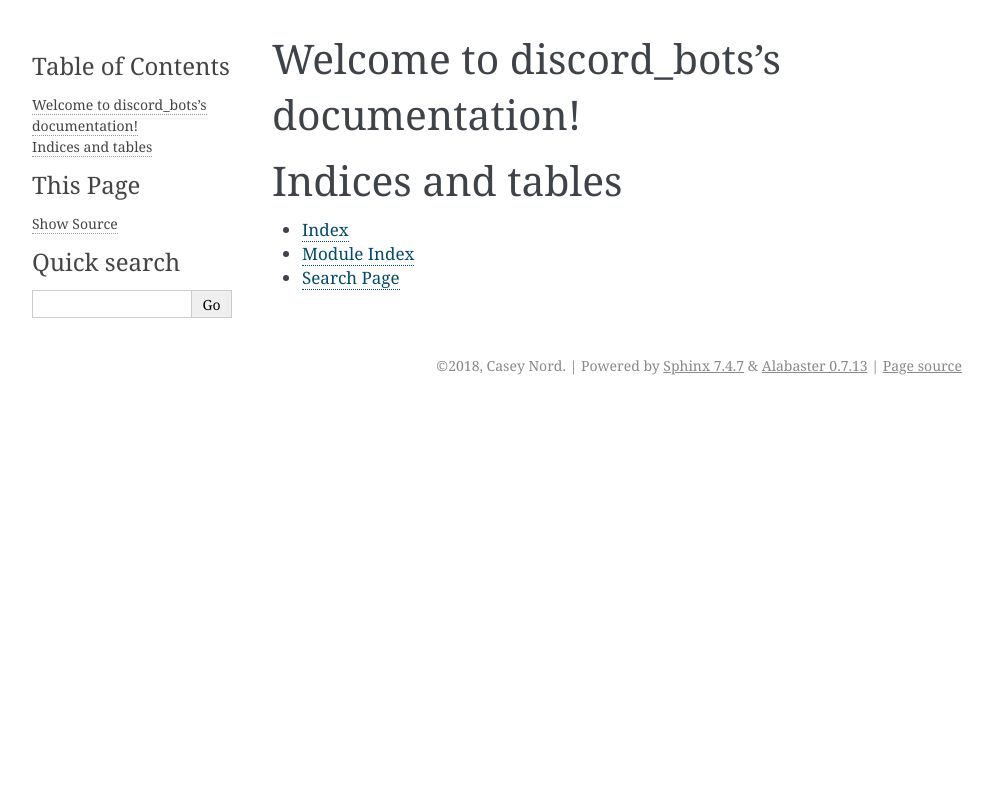
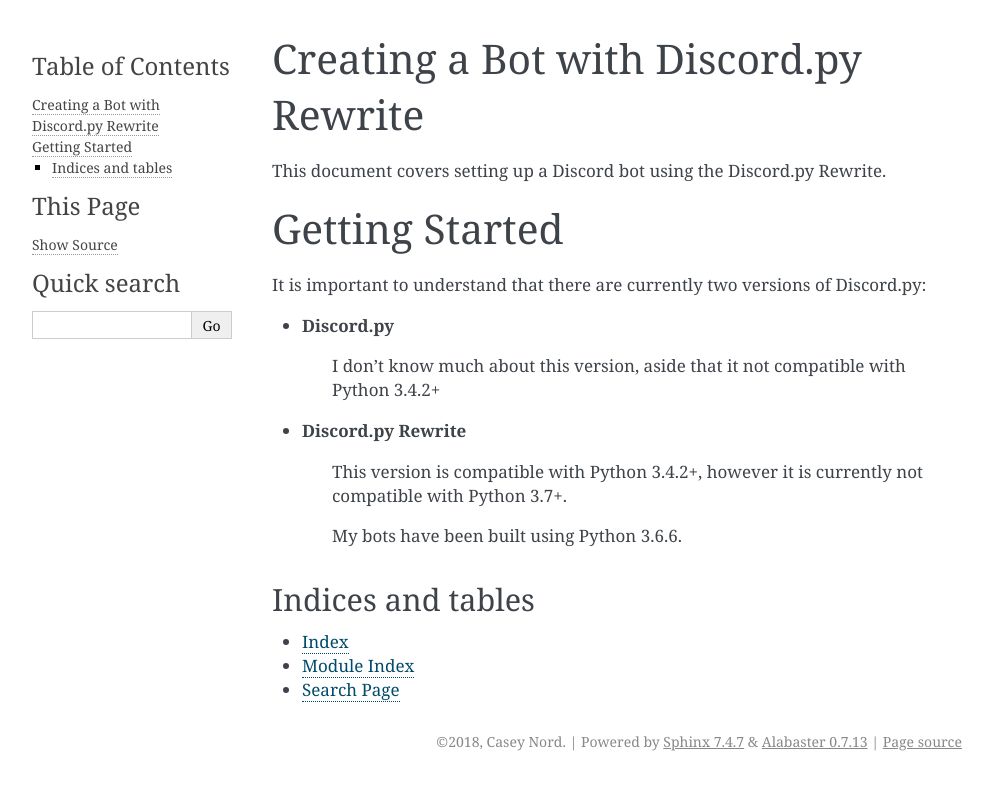
Before and after one commit to CaseyNord/bot_docs, a Sphinx documentation site: the page built from source/index.rst, in a window 1280 px wide. Shown: the top 790 px of the page, without its empty margins (148-1141 px from the left). Built offline with Sphinx 7.4.7, drawn with Linux system fonts in a browser that asks for light colours.

```diff
--- a/source/conf.py
+++ b/source/conf.py
@@ -19,7 +19,7 @@
 
 # -- Project information -----------------------------------------------------
 
-project = 'discord_bots'
+project = 'bot_docs'
 copyright = '2018, Casey Nord'
 author = 'Casey Nord'
 
@@ -129,7 +129,7 @@
 # (source start file, target name, title,
 #  author, documentclass [howto, manual, or own class]).
 latex_documents = [
-    (master_doc, 'discord_bots.tex', 'discord\\_bots Documentation',
+    (master_doc, 'bot_docs.tex', 'bot\\_docs Documentation',
      'Casey Nord', 'manual'),
 ]
 
@@ -139,7 +139,7 @@
 # One entry per manual page. List of tuples
 # (source start file, name, description, authors, manual section).
 man_pages = [
-    (master_doc, 'discord_bots', 'discord_bots Documentation',
+    (master_doc, 'bot_docs.tex', 'bot\\_docs Documentation',
      [author], 1)
 ]
 
@@ -150,8 +150,8 @@
 # (source start file, target name, title, author,
 #  dir menu entry, description, category)
 texinfo_documents = [
-    (master_doc, 'discord_bots', 'discord_bots Documentation',
-     author, 'discord_bots', 'One line description of project.',
+   (master_doc, 'bot_docs.tex', 'bot\\_docs Documentation',
+     author, 'bot_docs', 'One line description of project.',
      'Miscellaneous'),
 ]
 
--- a/source/index.rst
+++ b/source/index.rst
@@ -1,10 +1,30 @@
-.. discord_bots documentation master file, created by
+.. bots_docs documentation master file, created by
    sphinx-quickstart on Sat Nov 17 20:27:33 2018.
    You can adapt this file completely to your liking, but it should at least
    contain the root `toctree` directive.
 
-Welcome to discord_bots's documentation!
-========================================
+######################################
+Creating a Bot with Discord.py Rewrite
+######################################
+
+This document covers setting up a Discord bot using the Discord.py Rewrite.
+
+###############
+Getting Started
+###############
+
+It is important to understand that there are currently two versions of Discord.py:
+
+* **Discord.py**
+
+    I don't know much about this version, aside that it not compatible with Python 3.4.2+
+
+* **Discord.py Rewrite**
+
+    This version is compatible with Python 3.4.2+, however it is currently not
+    compatible with Python 3.7+.
+
+    My bots have been built using Python 3.6.6.
 
 .. toctree::
    :maxdepth: 2
```
